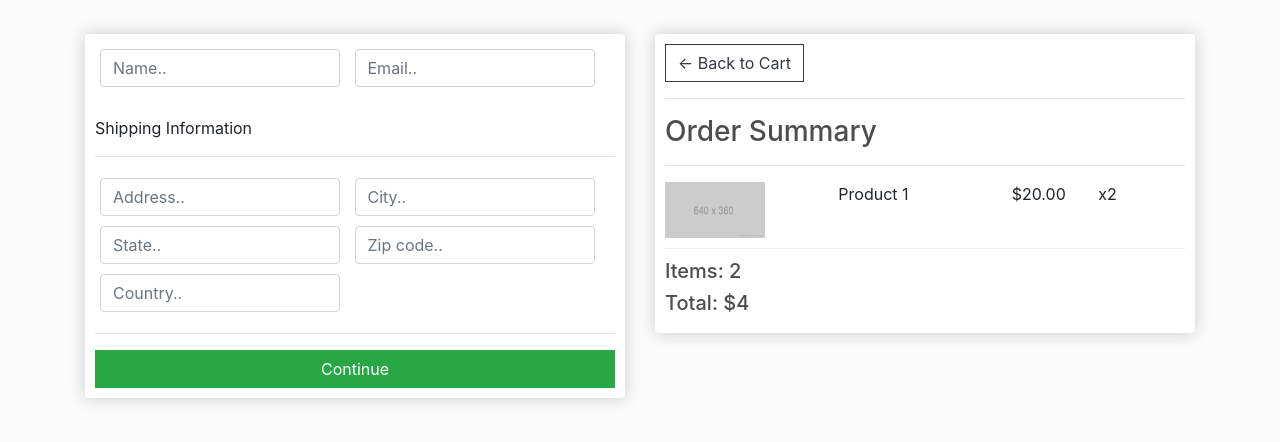
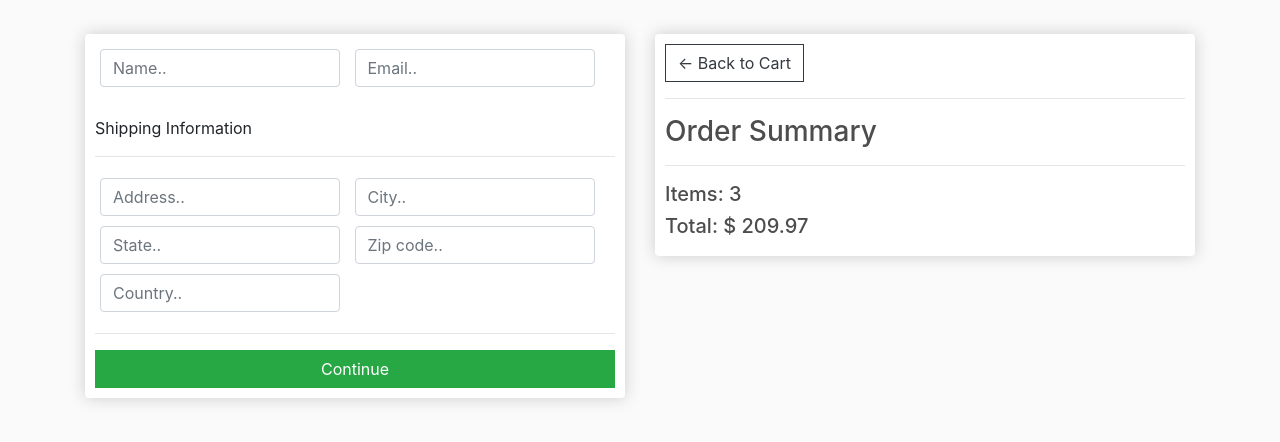
Before and after one commit to MajhiRockzZ/django-ecommerce, a Django app: template store/templates/store/checkout.html in a window 1280 px wide. Shown: the part 57-499 px from the top of the page. Run offline with Django 3.2, Linux system fonts and the light colour scheme; the template is opened without the code that fills it: values that come from a table or form of the project are taken from there, others are empty; data comes from the database, SQL or seed files in the repository; parts of the project's set-up code (start-up, migrations or seed data) failed here and were passed over; some libraries are stand-ins or nearby versions.

Commit message:
📦 NEW: Add checkout page data

```diff
--- a/store/templates/store/checkout.html
+++ b/store/templates/store/checkout.html
@@ -52,15 +52,16 @@
                 <hr>
                 <h3>Order Summary</h3>
                 <hr>
+                {% for item in items %}
                 <div class="cart-row">
-                    <div style="flex: 2"><img src="{% static 'images/placeholder.png' %}" alt="product image"
-                                              class="row-image"></div>
-                    <div style="flex: 2"><p>Product 1</p></div>
-                    <div style="flex: 1"><p>$20.00</p></div>
-                    <div style="flex: 1"><p>x2</p></div>
+                    <div style="flex: 2"><img src="{{ item.product.imageURL }}" class="row-image"></div>
+                    <div style="flex: 2"><p>{{ item.product.name }}</p></div>
+                    <div style="flex: 1"><p>{{ item.product.price|floatformat:2 }}</p></div>
+                    <div style="flex: 1"><p>{{ item.quantity }}</p></div>
                 </div>
-                <h5>Items: 2</h5>
-                <h5>Total: $4</h5>
+                {% endfor %}
+                <h5>Items: {{ order.get_cart_items }}</h5>
+                <h5>Total: $ {{ order.get_cart_total|floatformat:2 }}</h5>
             </div>
         </div>
     </div>
```
Also changed, not shown: store/views.py (+11 -1 lines).
